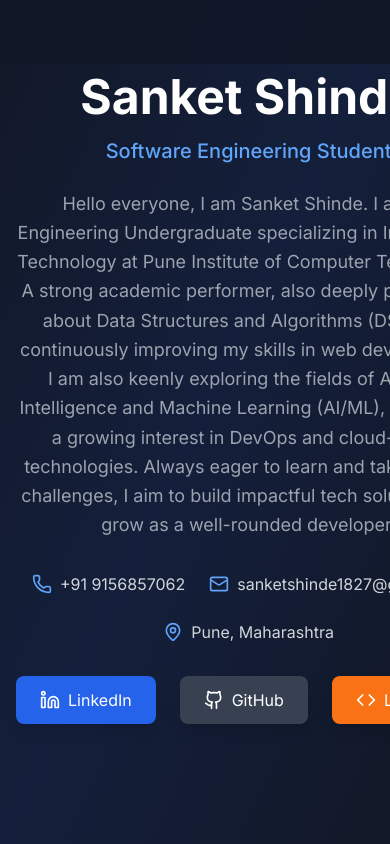
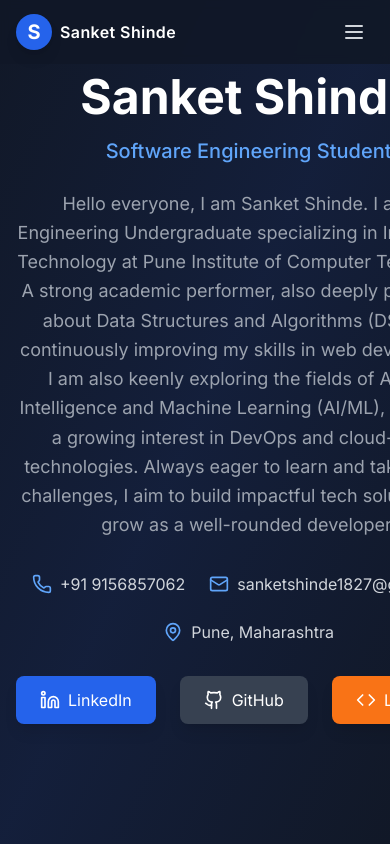
Before and after one commit to sanketshinde2005/sanket-portfolio, a Next.js app: page / in a window 390 px wide. Shown: the top 844 px of the page. Built offline with nearby package versions, Linux system fonts and the light colour scheme.

Commit message:
Final Modifications

```diff
--- a/src/components/navbar.tsx
+++ b/src/components/navbar.tsx
@@ -25,7 +25,6 @@ const navigation = [
   { name: "Extra-Curricular", href: "#extra-curricular", icon: Users },
 ];
 
-// ...existing code...
 export default function Navbar() {
   const [isOpen, setIsOpen] = useState(false);
   const [isScrolled, setIsScrolled] = useState(false);
@@ -42,7 +41,6 @@ export default function Navbar() {
     window.addEventListener("scroll", handleScroll);
     window.addEventListener("hashchange", handleHashChange);
 
-    // Set initial hash
     setActiveHash(window.location.hash);
 
     return () => {
@@ -61,8 +59,26 @@ export default function Navbar() {
     >
       <div className="max-w-7xl mx-auto px-4 sm:px-6 lg:px-8">
         <div className="flex justify-between items-center h-16">
-          {/* Logo */}
-          {/* ...existing code... */}
+          {/* Logo Section */}
+          <a
+            href="#home"
+            className="flex items-center gap-2 sm:gap-3"
+            onClick={(e) => {
+              e.preventDefault();
+              document
+                .querySelector("#home")
+                ?.scrollIntoView({ behavior: "smooth" });
+              window.location.hash = "#home";
+              setIsOpen(false);
+            }}
+          >
+            <div className="w-9 h-9 sm:w-10 sm:h-10 flex items-center justify-center rounded-full bg-blue-600 text-white font-bold text-xl sm:text-2xl shadow-lg">
+              S
+            </div>
+            <span className="text-base sm:text-xl font-semibold text-white tracking-wide whitespace-nowrap">
+              Sanket Shinde
+            </span>
+          </a>
           {/* Desktop Navigation */}
           <div className="hidden lg:flex items-center space-x-1">
             {navigation.map((item) => {
@@ -72,7 +88,7 @@ export default function Navbar() {
                 <a
                   key={item.name}
                   href={item.href}
-                  className={`flex items-center gap-2 px-4 py-2 rounded-lg text-sm font-medium transition-all duration-200 ${
+                  className={`flex items-center gap-2 px-3 py-2 rounded-lg text-sm font-medium transition-all duration-200 ${
                     isActive
                       ? "bg-blue-600 text-white shadow-lg"
                       : "text-gray-300 hover:bg-gray-800 hover:text-blue-400"
@@ -87,17 +103,30 @@ export default function Navbar() {
                   }}
                 >
                   <Icon className="w-4 h-4" />
-                  <span>{item.name}</span>
+                  <span className="hidden md:inline">{item.name}</span>
                 </a>
               );
             })}
           </div>
-          {/* ...existing code... */}
+          {/* Mobile Menu Button */}
+          <div className="lg:hidden flex items-center">
+            <button
+              onClick={() => setIsOpen(!isOpen)}
+              className="p-2 rounded-md text-gray-300 hover:bg-gray-800 focus:outline-none"
+              aria-label="Toggle menu"
+            >
+              {isOpen ? (
+                <X className="w-6 h-6" />
+              ) : (
+                <Menu className="w-6 h-6" />
+              )}
+            </button>
+          </div>
         </div>
         {/* Mobile Navigation */}
         {isOpen && (
           <div className="lg:hidden">
-            <div className="px-2 pt-2 pb-3 space-y-1 bg-gray-900 border-t border-gray-800">
+            <div className="px-2 pt-2 pb-3 space-y-1 bg-gray-900 border-t border-gray-800 rounded-b-xl">
               {navigation.map((item) => {
                 const Icon = item.icon;
                 const isActive = activeHash === item.href;
@@ -131,4 +160,3 @@ export default function Navbar() {
     </nav>
   );
 }
-// ...existing code...
```
Also changed, not shown: 1 other file (tests, documents, lock files or other folders).
